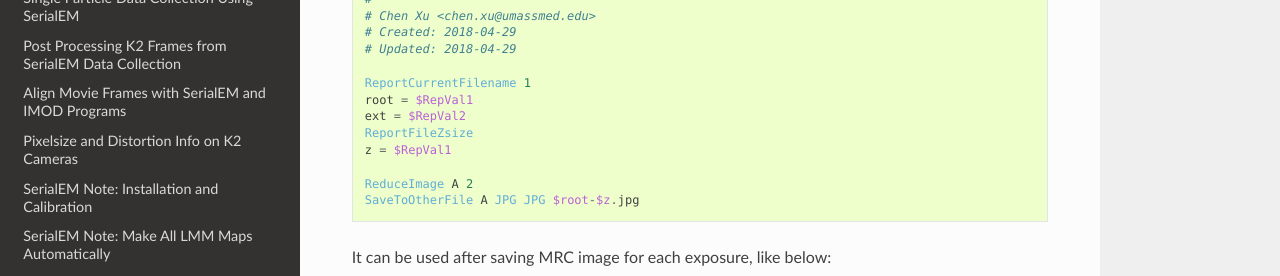
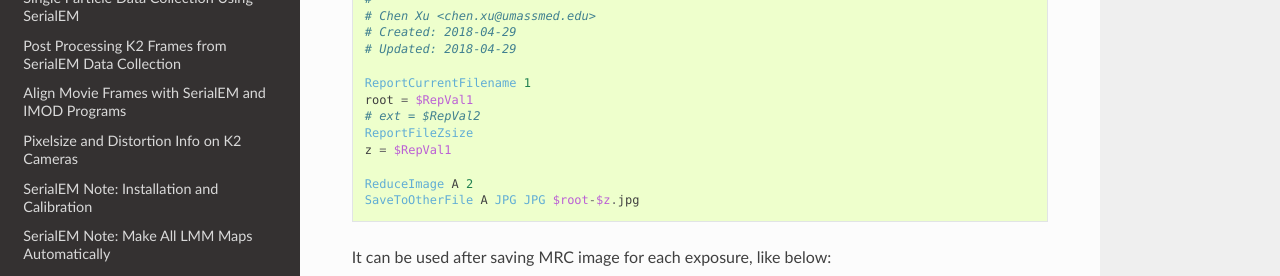
Before and after one commit to xuchen66/sphinx-emdocs, a Sphinx documentation site: the page built from source/serialEM-note-utilize-jpg-file-format.rst, in a window 1280 px wide and 900 px high, scrolled down 1467 px. Shown: the part 341-617 px from the top of the window. Built offline with Sphinx 7.4.7 and the Read the Docs theme 2.0.0, drawn with Linux system fonts in a browser that asks for light colours; pages that are not in the unit, such as notebooks, are missing from menus.

```diff
--- a/source/serialEM-note-utilize-jpg-file-format.rst
+++ b/source/serialEM-note-utilize-jpg-file-format.rst
@@ -98,7 +98,7 @@ contains root name of the MRC file and section numbers.
 
    ReportCurrentFilename 1
    root = $RepVal1
-   ext = $RepVal2
+   # ext = $RepVal2
    ReportFileZsize
    z = $RepVal1
 
```
